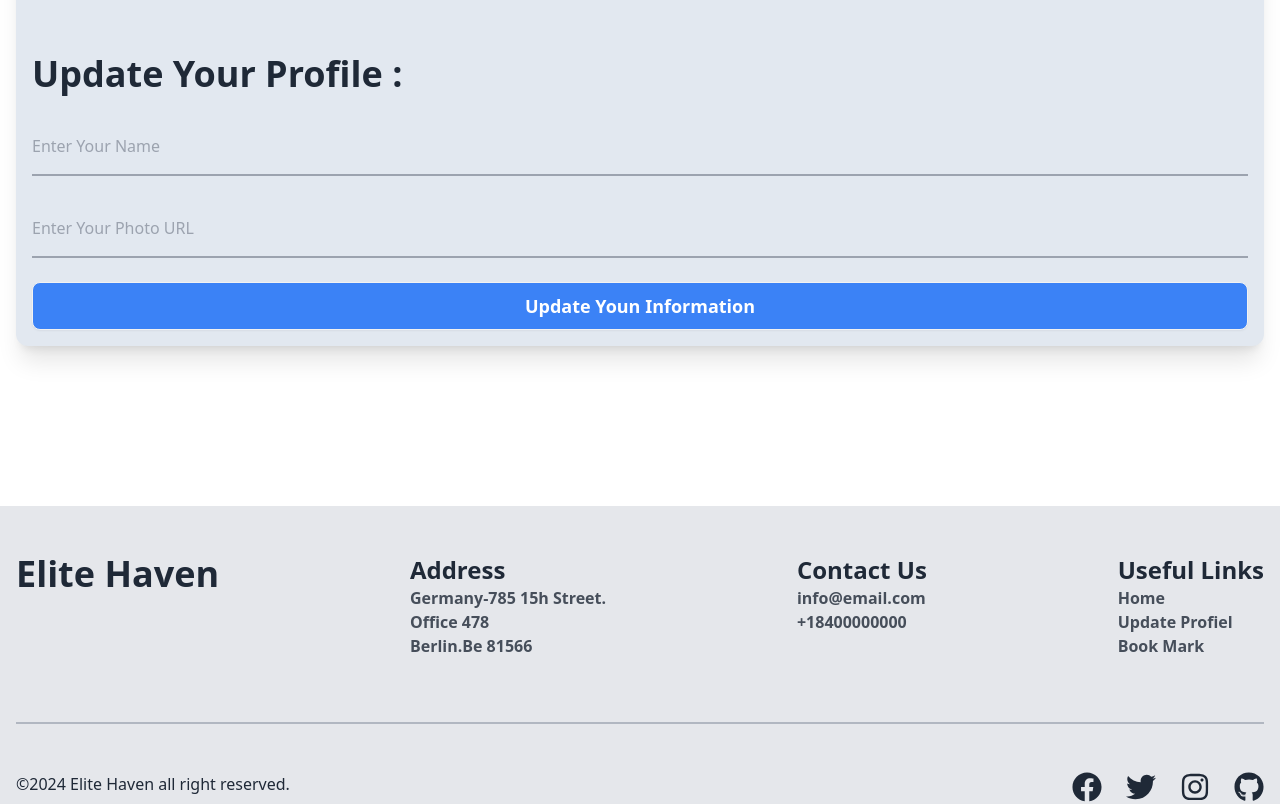
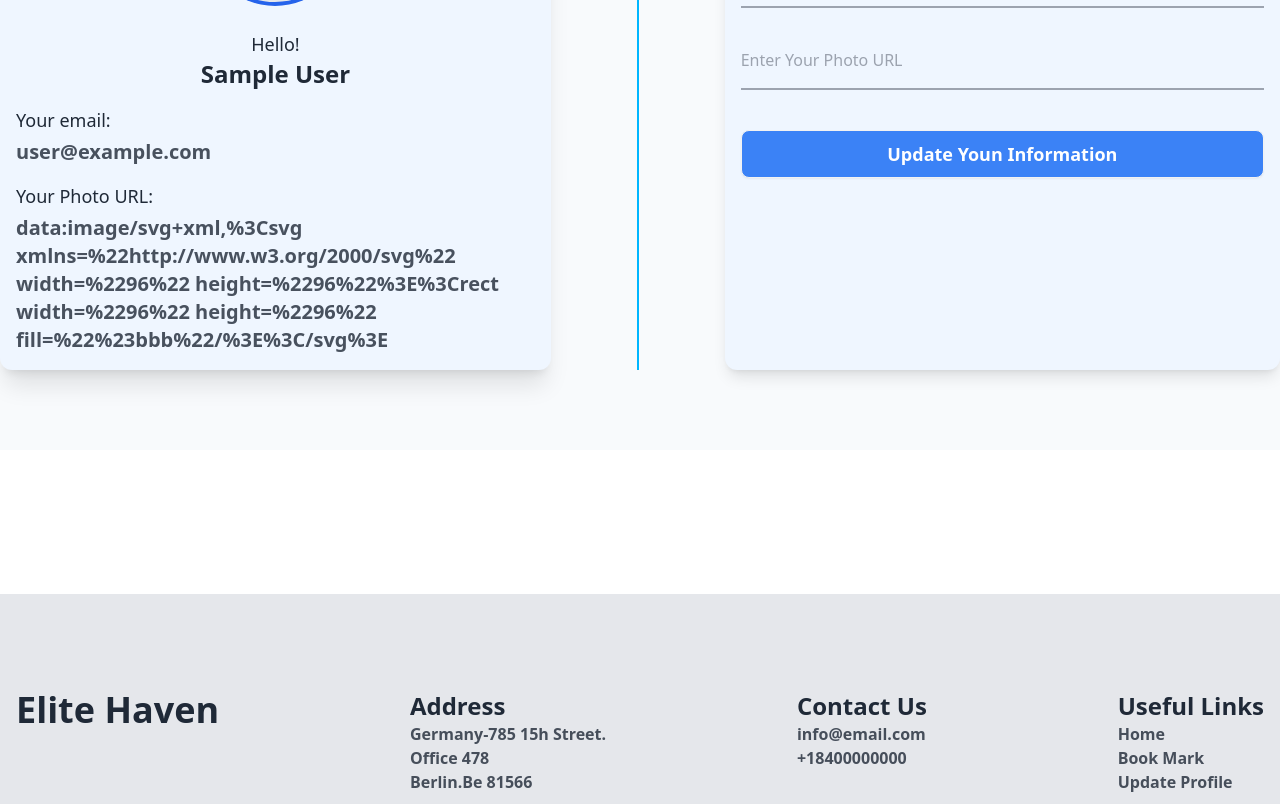
Before and after one commit to sojibislam9878/Elite_Haven_a9, a React (Vite) app: page /updateProfile in a window 1280 px wide. Shown: the part 400-1204 px from the top of the page. Built offline with nearby package versions, Linux system fonts and the light colour scheme; no server answers; sample sign-in values are in the browser's storage.

Commit message:
update profile section redesign

```diff
--- a/src/Pages/UpdateProfile.jsx
+++ b/src/Pages/UpdateProfile.jsx
@@ -1,23 +1,26 @@
 import { useForm } from "react-hook-form";
 import useAuth from "../Hooks/useAuth";
 const UpdateProfile = () => {
-  const {user} =useAuth()
+  const { user } = useAuth();
   const {
     register,
     handleSubmit,
     formState: { errors },
   } = useForm();
- const {updateUser}=useAuth()
+  const { updateUser } = useAuth();
 
   const onSubmit = (data) => {
-    const{ updatePhoto , updateName}= data
-         updateUser(updateName,updatePhoto )
-          location.reload()
+    const { updatePhoto, updateName } = data;
+    updateUser(updateName, updatePhoto);
+    location.reload();
   };
 
   return (
-    <div className="container mx-auto p-4">
-      <div className=" bg-slate-200 rounded-xl overflow-hidden shadow-xl ">
+    <div className="bg-slate-50 mt-12">
+      <div className="container mx-auto p-">
+      <div className="lg:flex justify-center gap-16 py-20">
+      <div className=" bg-blue-50 rounded-b-none lg:rounded-b-xl rounded-xl overflow-hidden shadow-xl lg:w-1/2">
+        <div className="">
           <div className="flex justify-center items-center bg-blue-600">
             <div className="bg-blue-600 -mb-10 mt-10 p-1 w-36 h-36 rounded-full">
               <img
@@ -27,34 +30,51 @@ const UpdateProfile = () => {
               />
             </div>
           </div>
-        <div className=" text-center mt-12">
-          <p className="text-lg font-medium">Hello!</p>
-          <h1 className="text-2xl font-bold">{user?.displayName || "Unknown"}</h1>
-          <h3 className="text-xl font-bold opacity-80">{user?.email || "Not Found"}</h3>
+          <div className=" w-full mx-auto mt-12 p-4">
+            <p className="text-lg font-medium text-center">Hello!</p>
+            <h1 className="text-2xl font-bold text-center">
+              {user?.displayName || "Unknown"}
+            </h1>
+            <h1 className="text-lg font-medium mt-4">Your email:</h1>
+            <h3 className="text-xl font-bold opacity-80 mt-1">
+              {user?.email || "Not Found"}
+            </h3>
+            <h1 className="text-lg font-medium mt-4">Your Photo URL:</h1>
+            <h3 className="text-xl font-bold opacity-80 mt-1">
+              {user?.photoURL || "Not Found"}
+            </h3>
           </div>
-        {/* update section */}
-        <div className="p-4">
+        </div>
+      </div>
+      <div className="divider lg:divider-horizontal divider-info hidden lg:flex"></div>
+      {/* update part */}
+      <div className="p-4 bg-blue-50 shadow-lg rounded-t-none lg:rounded-t-xl rounded-xl lg:w-1/2">
           <form onSubmit={handleSubmit(onSubmit)}>
-          <h1 className="text-4xl font-bold mt-12">Update Your Profile :</h1>
+            <h1 className="text-4xl font-bold lg:mt-12 border-t-2 pt-4 lg:p-0 lg:border-none">Update Your Profile :</h1>
             <input
               placeholder="Enter Your Name"
               {...register("updateName", { required: true })}
               className="w-full border-b-2 py-4  outline-none mt-6 bg-transparent border-gray-400"
             />
-          {errors.updateName && <span className="text-red-600">Give Your New Name</span>}
+            {errors.updateName && (
+              <span className="text-red-600">Give Your New Name</span>
+            )}
             <input
               placeholder="Enter Your Photo URL"
               {...register("updatePhoto", { required: true })}
               className="w-full border-b-2 py-4  outline-none mt-6 bg-transparent border-gray-400"
             />
-          {errors.updatePhoto && <span className="text-red-600">Give Your Photo URL</span>}
+            {errors.updatePhoto && (
+              <span className="text-red-600">Give Your Photo URL</span>
+            )}
 
             <input
               type="submit"
               value="Update Youn Information"
-            className="btn w-full bg-blue-500 text-white text-lg mt-6"
+              className="btn w-full bg-blue-500 text-white text-lg mt-10"
             />
           </form>
+        </div>
       </div>
     </div>
     </div>
--- a/src/components/Footer.jsx
+++ b/src/components/Footer.jsx
@@ -2,9 +2,10 @@ import { FaFacebook } from "react-icons/fa";
 import { FaTwitter } from "react-icons/fa";
 import { FaInstagram } from "react-icons/fa6";
 import { FaGithub } from "react-icons/fa";
+import { Link } from "react-router-dom";
 const Footer = () => {
   return (
-        <div className="bg-gray-200 md:mt-36 mt-12">
+    <div className="bg-gray-200 md:mt-36 pt-12">
       <div className="container mx-auto p-4 ">
         <div className="md:flex justify-between flex-wrap gap-5 pb-16 border-b-2 border-gray-400 border-opacity-70">
           <div className="mt-8 ">
@@ -12,7 +13,9 @@ const Footer = () => {
           </div>
           <div className="mt-8">
             <h1 className="text-2xl font-semibold">Address</h1>
-                    <h6 className="font-semibold opacity-80">Germany-785 15h Street.</h6>
+            <h6 className="font-semibold opacity-80">
+              Germany-785 15h Street.
+            </h6>
             <h6 className="font-semibold opacity-80">Office 478</h6>
             <h6 className="font-semibold opacity-80">Berlin.Be 81566</h6>
           </div>
@@ -23,18 +26,34 @@ const Footer = () => {
           </div>
           <div className="mt-8">
             <h1 className="text-2xl font-semibold">Useful Links</h1>
-                    <h6 className="font-semibold opacity-80">Home</h6>
-                    <h6 className="font-semibold opacity-80">Update Profiel</h6>
-                    <h6 className="font-semibold opacity-80">Book Mark</h6>
+            <Link to="/">
+              <h6 className="font-semibold opacity-80 hover:opacity-100 hover:underline">Home</h6>
+            </Link>
+            <Link to="/bookmark">
+              <h6 className="font-semibold opacity-80 hover:opacity-100 hover:underline">Book Mark</h6>
+            </Link>
+            <Link to="/updateprofile">
+              <h6 className="font-semibold opacity-80 hover:opacity-100 hover:underline">Update Profile</h6>
+            </Link>
           </div>
         </div>
         <div className=" md:flex justify-between text-center mt-12 pb-6">
-                <div><p>©2024 Elite Haven  all right reserved.</p></div>
+          <div>
+            <p>©2024 Elite Haven all right reserved.</p>
+          </div>
           <div className="flex gap-3 lg:gap-6">
-                    <div className="lg:text-3xl text-xl hover:cursor-pointer"><FaFacebook /></div>
-                    <div className="lg:text-3xl text-xl hover:cursor-pointer"><FaTwitter /></div>
-                    <div className="lg:text-3xl text-xl hover:cursor-pointer"><FaInstagram /></div>
-                    <div className="lg:text-3xl text-xl hover:cursor-pointer"><FaGithub /></div>
+            <div className="lg:text-3xl text-xl hover:cursor-pointer">
+              <FaFacebook />
+            </div>
+            <div className="lg:text-3xl text-xl hover:cursor-pointer">
+              <FaTwitter />
+            </div>
+            <div className="lg:text-3xl text-xl hover:cursor-pointer">
+              <FaInstagram />
+            </div>
+            <div className="lg:text-3xl text-xl hover:cursor-pointer">
+              <FaGithub />
+            </div>
           </div>
         </div>
       </div>
```
Lines whose indentation alone changed are shown as unchanged.
